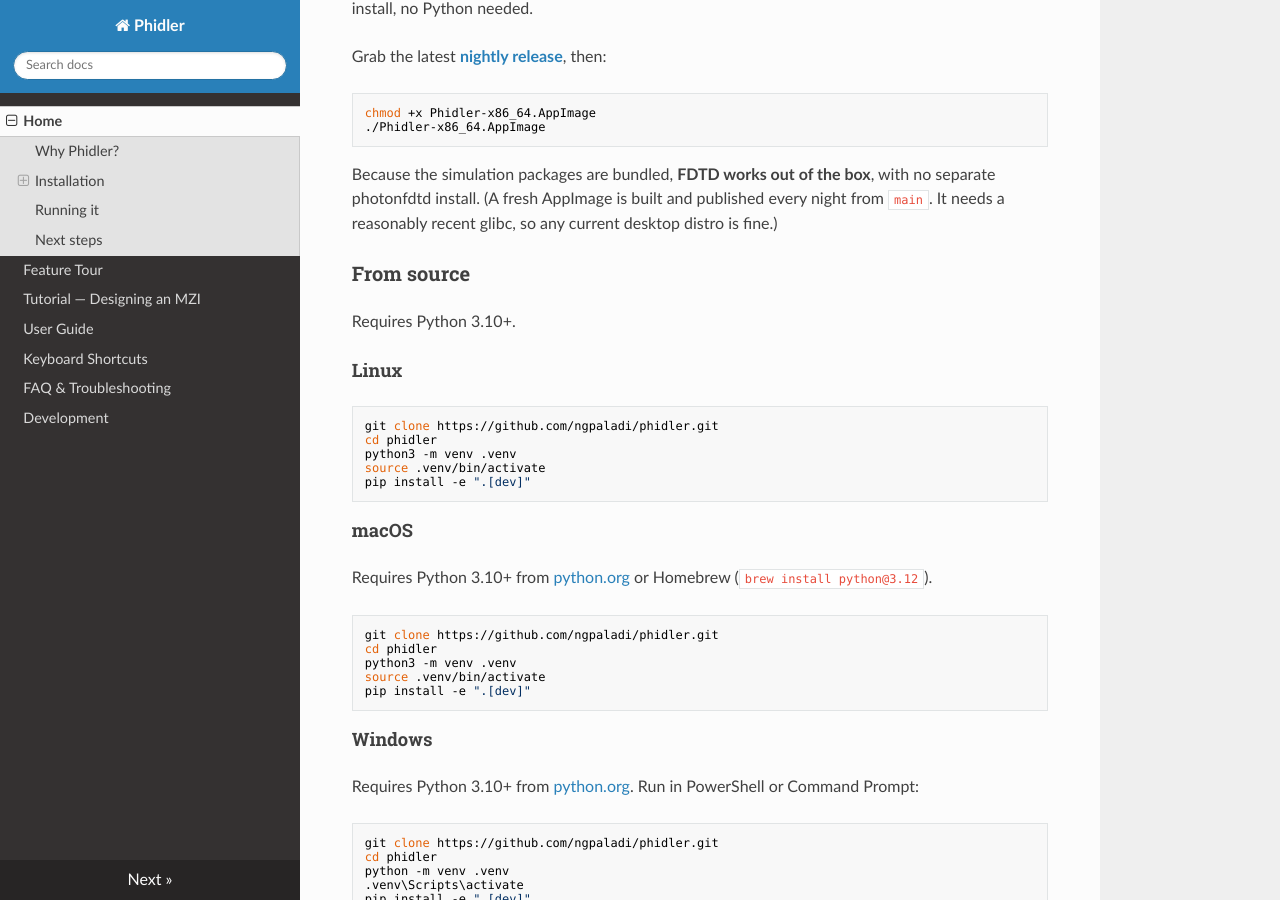
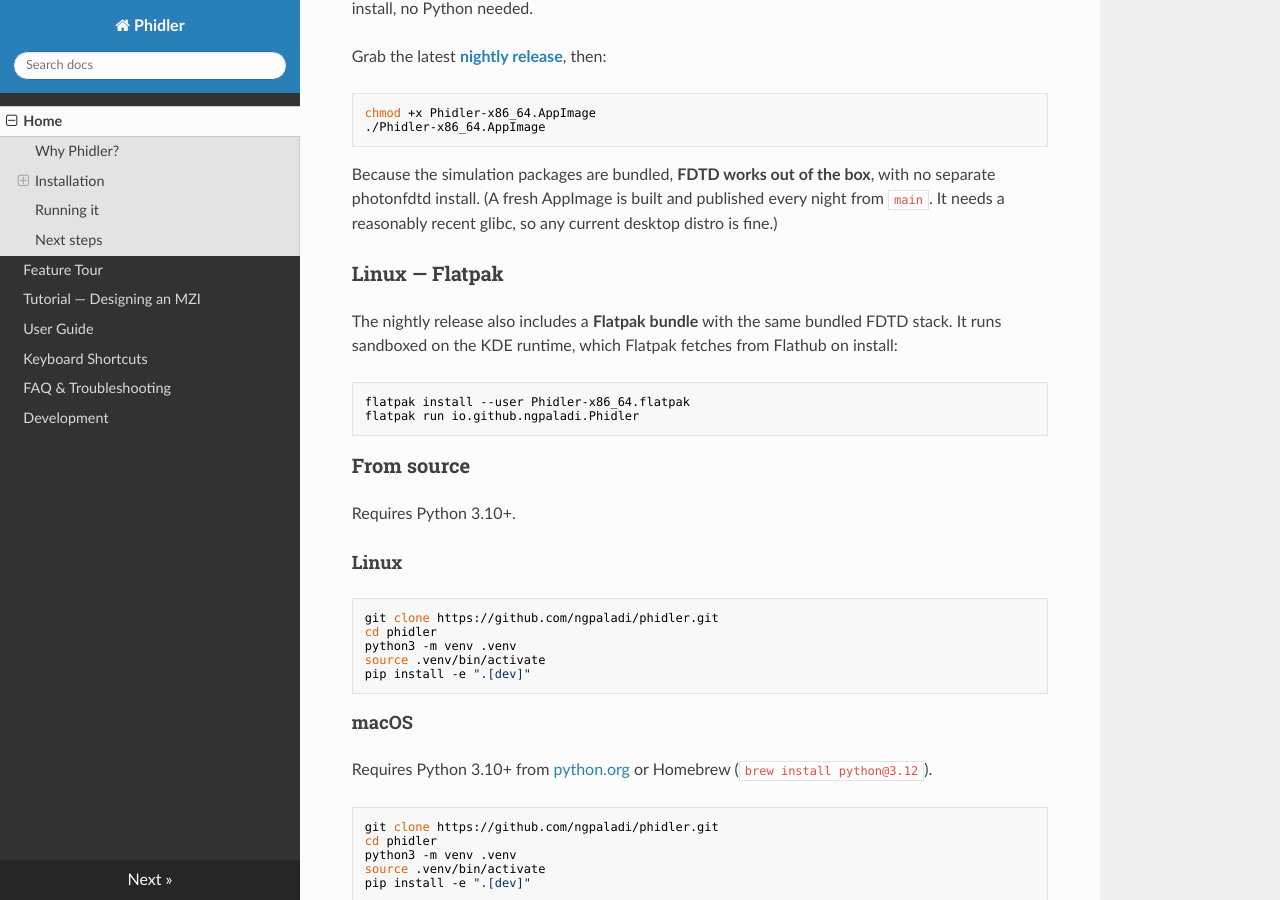
Before and after one commit to ngpaladi/phidler, an MkDocs documentation site: the page built from docs/index.md, in a window 1280 px wide and 900 px high, scrolled down 1498 px. Built offline with MkDocs 1.6.1, drawn with Linux system fonts in a browser that asks for light colours; nearby versions of some CDN libraries.

Commit message:
feat(packaging): Flatpak build + nightly release alongside the AppImage
Add a Flatpak manifest (KDE 6.11 runtime, Python 3.13) that pip-installs
photonfdtd + the FDTD extras + this checkout into /app, plus build.sh to
export a single-file bundle. The workflow gains a parallel `flatpak` job
(build, install the bundle, headless import smoke test) and the nightly
release now waits on both jobs and attaches Phidler-x86_64.flatpak too.

Co-Authored-By: Claude Opus 5.5 <noreply@anthropic.com>

````diff
--- a/docs/index.md
+++ b/docs/index.md
@@ -60,6 +60,17 @@ Because the simulation packages are bundled, **FDTD works out of the box**, with
 no separate photonfdtd install. (A fresh AppImage is built and published every
 night from `main`. It needs a reasonably recent glibc, so any current desktop
 distro is fine.)
+
+### Linux — Flatpak
+
+The nightly release also includes a **Flatpak bundle** with the same bundled
+FDTD stack. It runs sandboxed on the KDE runtime, which Flatpak fetches from
+Flathub on install:
+
+```sh
+flatpak install --user Phidler-x86_64.flatpak
+flatpak run io.github.ngpaladi.Phidler
+```
 
 ### From source
 
````
Also changed, not shown: README.md (+21 -1 lines), 5 other files.
